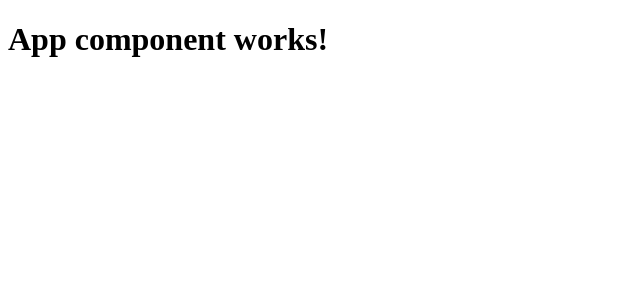
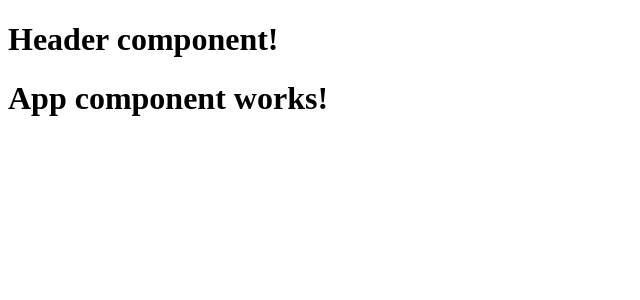
Before and after one commit to Akshay-Tarde/meme-generator, a React (Vite) app: page / in a window 1280 px wide. Shown: the top 300 px of the page, without its empty margins (0-640 px from the left). Built offline with nearby package versions, Linux system fonts and the light colour scheme.

Commit message:
Header component added.

```diff
--- a/src/App.jsx
+++ b/src/App.jsx
@@ -1,7 +1,13 @@
 import React from "react";
+import Header from "./components/Header";
 
 function App() {
-  return <h1>App component works!</h1>;
+  return (
+    <div>
+      <Header />
+      <h1>App component works!</h1>
+    </div>
+  );
 }
 
 export default App;
--- /dev/null
+++ b/src/components/Header.jsx
@@ -0,0 +1,7 @@
+import React from "react";
+
+function Header() {
+  return <h1>Header component!</h1>;
+}
+
+export default Header;
```
